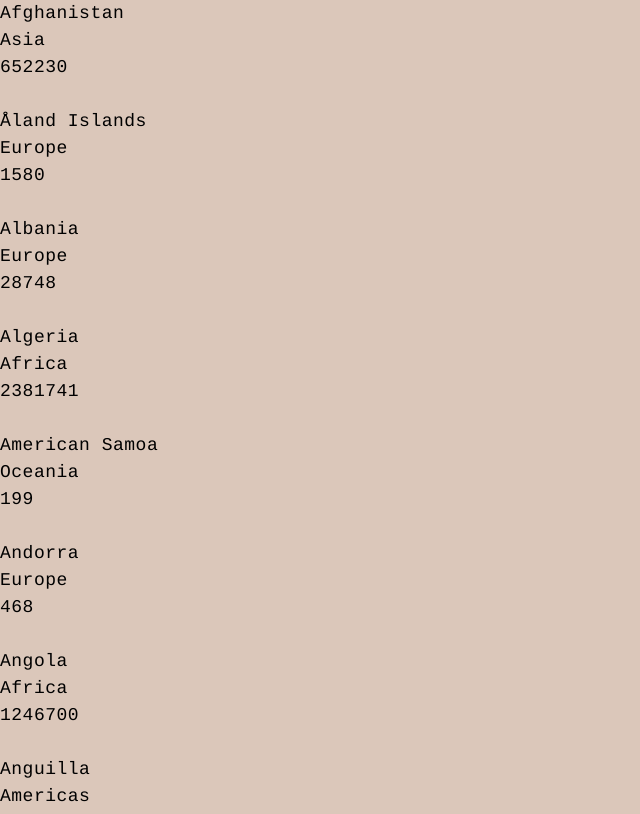
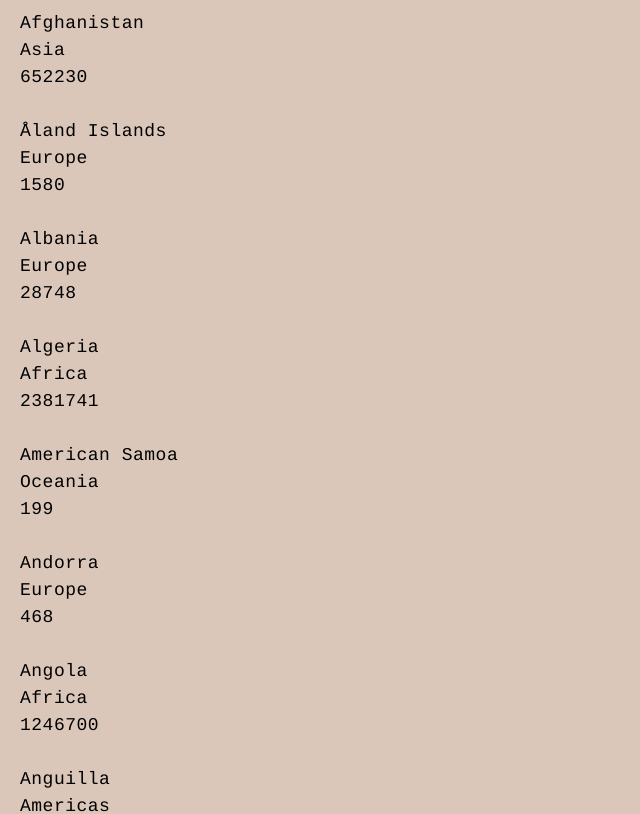
Before and after one commit to pocketful/Countries, a React (Vite) app: page / in a window 1280 px wide. Shown: the top 814 px of the page, without its empty margins (0-640 px from the left). Built offline with nearby package versions, Linux system fonts and the light colour scheme.

Commit message:
add container

```diff
--- a/src/App.tsx
+++ b/src/App.tsx
@@ -1,8 +1,13 @@
 import CountriesPage from './components/CountriesPage/CountriesPage'
+import Container from './components/UI/Container/Container'
 import './styles/global.scss'
 
 const App = () => {
-  return <CountriesPage />
+  return (
+    <Container>
+      <CountriesPage />
+    </Container>
+  )
 }
 
 export default App
--- /dev/null
+++ b/src/components/UI/Container/Container.module.scss
@@ -0,0 +1,15 @@
+@import '/src/styles/media-queries';
+@import '/src/styles/sizes';
+
+.container {
+  margin: 0 auto;
+  max-width: $container-max-w;
+  padding-left: $container-pd-l;
+  padding-right: $container-pd-l;
+  padding-top: $container-pd-s;
+
+  @include for(ScreenS) {
+    padding-left: $container-pd-s;
+    padding-right: $container-pd-s;
+  }
+}
--- /dev/null
+++ b/src/components/UI/Container/Container.tsx
@@ -0,0 +1,8 @@
+import { ChildrenProps } from '../../../types/types'
+import style from './Container.module.scss'
+
+const Container = ({ children }: ChildrenProps) => {
+  return <main className={style.container}>{children}</main>
+}
+
+export default Container
--- /dev/null
+++ b/src/types/types.ts
@@ -0,0 +1,5 @@
+import { ReactNode } from 'react'
+
+export type ChildrenProps = {
+  children: ReactNode
+}
```
